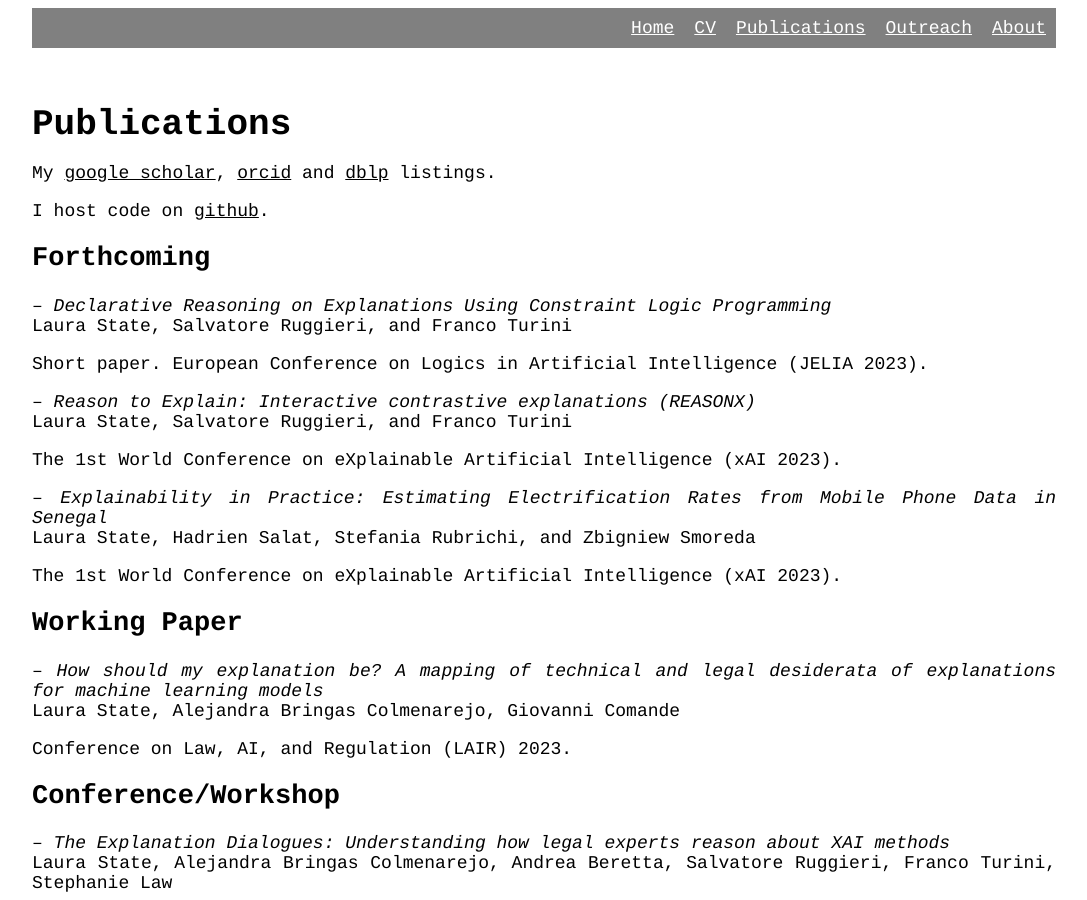
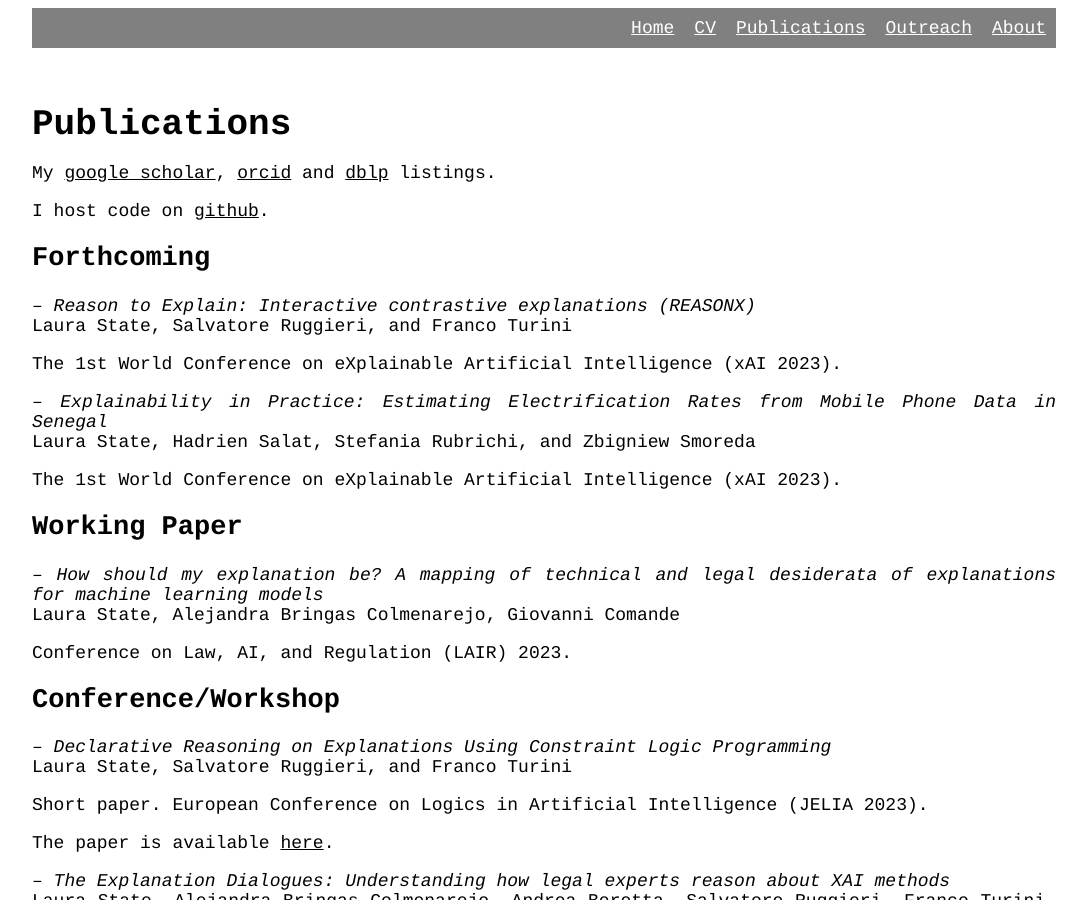
Before and after one commit to lstate/lstate.github.io, a Jekyll site: the page built from _pages/publications.markdown, in a window 1280 px wide and 900 px high. Shown: the whole window, without its empty margins (96-1183 px from the left). Built offline with Jekyll 4.4.1, drawn with Linux system fonts in a browser that asks for light colours; part of the change alters nothing that is shown.

Commit message:
Update publications.markdown
add jelia paper

```diff
--- a/_pages/publications.markdown
+++ b/_pages/publications.markdown
@@ -15,11 +15,6 @@ My [google scholar](https://scholar.google.de/citations?user=6h4JHq4AAAAJ&hl=de)
 I host code on [github](https://github.com/lstate).
 
 ## Forthcoming
-
--- *Declarative Reasoning on Explanations Using Constraint Logic Programming*\\
-Laura State, Salvatore Ruggieri, and Franco Turini
-
-Short paper. European Conference on Logics in Artificial Intelligence (JELIA 2023).
 
 -- *Reason to Explain: Interactive contrastive explanations (REASONX)*\\
 Laura State, Salvatore Ruggieri, and Franco Turini
@@ -41,6 +36,13 @@ Conference on Law, AI, and Regulation (LAIR) 2023.
 
 
 ## Conference/Workshop
+
+-- *Declarative Reasoning on Explanations Using Constraint Logic Programming*\\
+Laura State, Salvatore Ruggieri, and Franco Turini
+
+Short paper. European Conference on Logics in Artificial Intelligence (JELIA 2023).
+
+The paper is available [here](http://export.arxiv.org/abs/2309.00422).
 
 -- *The Explanation Dialogues: Understanding how legal experts reason about XAI methods* \\
 Laura State, Alejandra Bringas Colmenarejo, Andrea Beretta, Salvatore Ruggieri, Franco Turini, Stephanie Law
```
